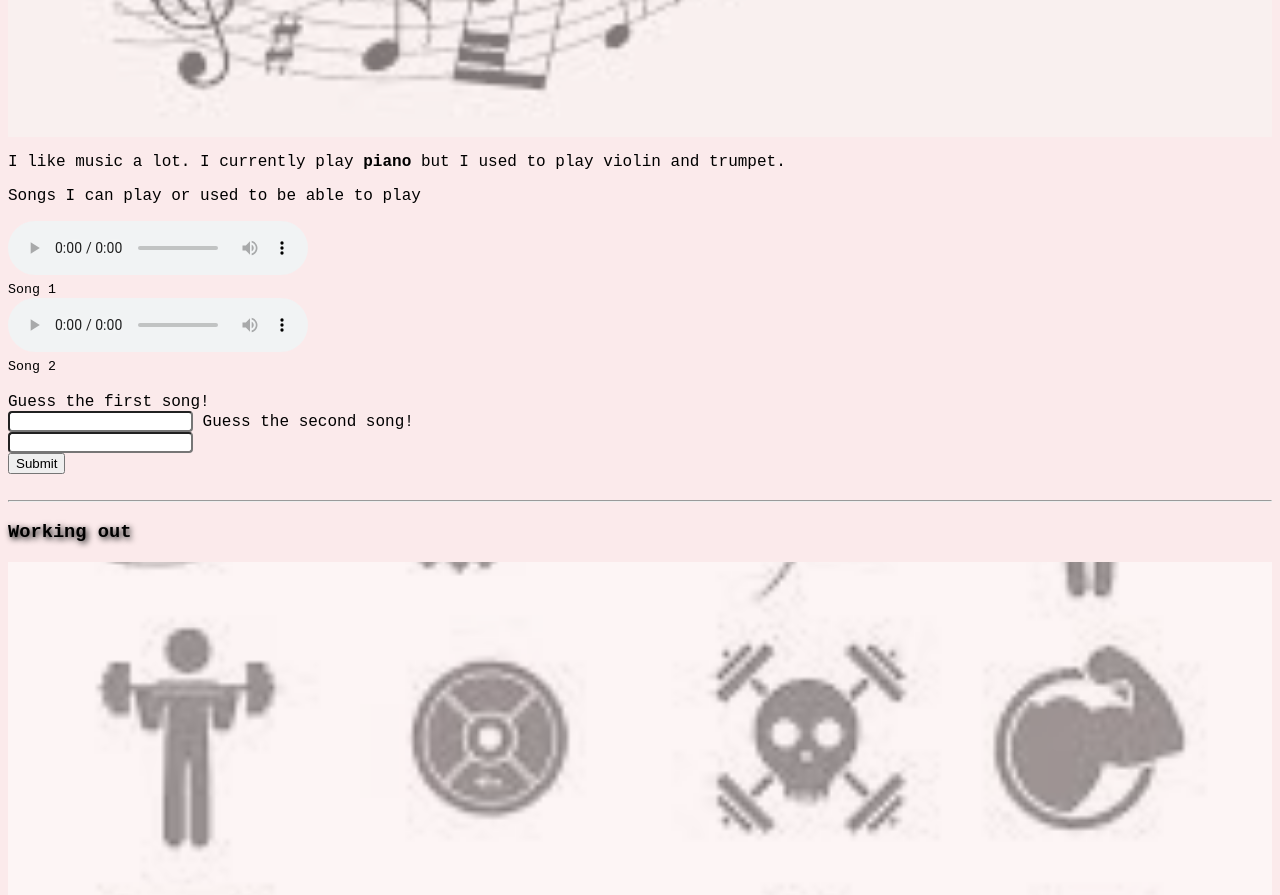
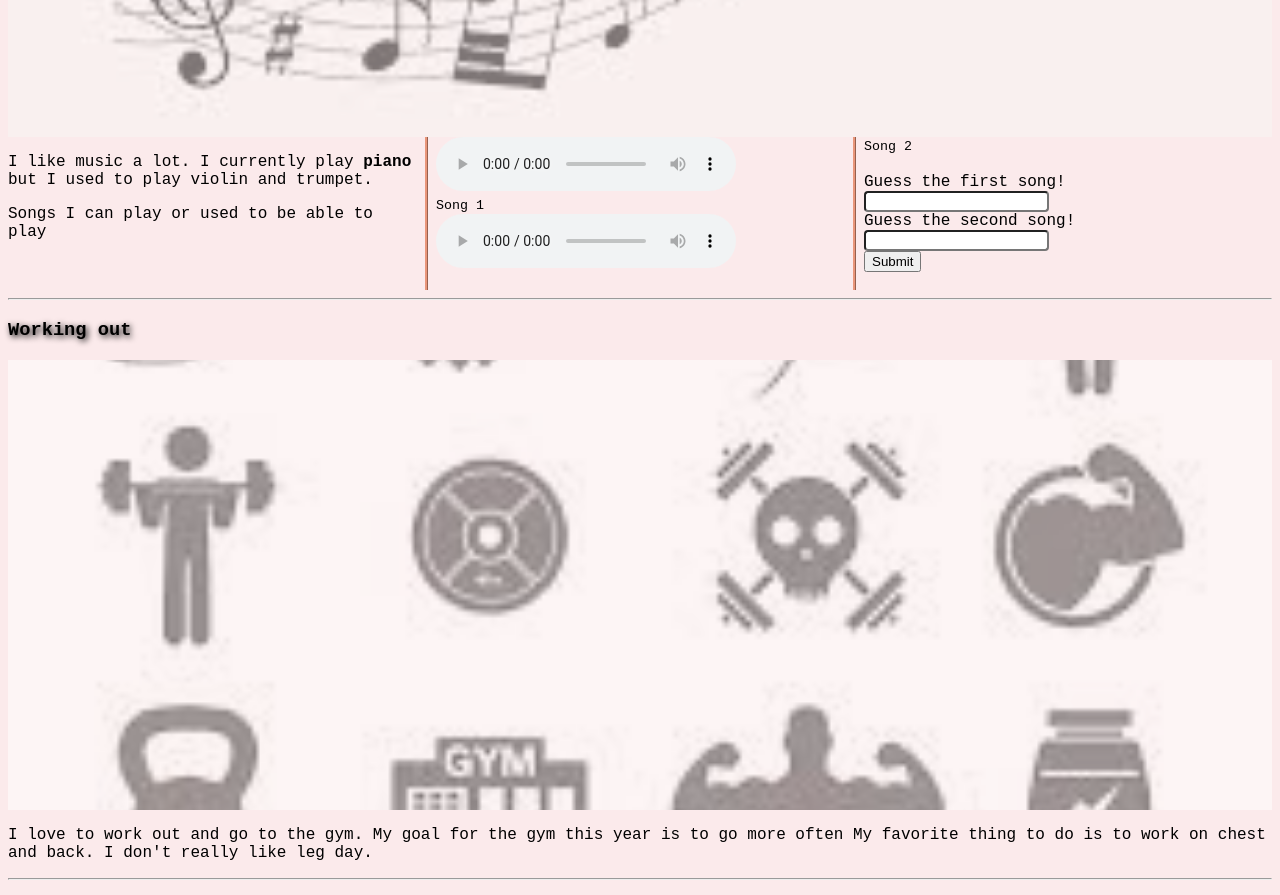
Before and after one commit to elvinnguyen/CS2250, a plain HTML site: page about.html in a window 1280 px wide. Shown: the part 1360-2255 px from the top of the page. Drawn offline with Linux system fonts and the light colour scheme.

Commit message:
updated files

```diff
--- a/about.html
+++ b/about.html
@@ -41,6 +41,7 @@
         <section>
             <h3>Music</h3>
             <div class="parallax2"></div>
+            <div class="column">
                 <p>I like music a lot. I currently play <strong>piano</strong> but I used to play violin and trumpet.</p>
                 <p>Songs I can play or used to be able to play</p>
                 <audio controls>
@@ -60,6 +61,7 @@
                 <form>
                     <label for="firstsong">Guess the first song!</label><br />
                     <input type="text" id="firstsong" >
+                    <br/>
                     <label for="secondsong">Guess the second song!</label><br />
                     <input type="text" id="secondsong" >
                     <br />
@@ -67,6 +69,7 @@
                 </form>
 
                 <br />
+            </div>
 
         </section>
 
--- a/css_styles/style.css
+++ b/css_styles/style.css
@@ -163,3 +163,13 @@ tr:hover {
         transform: rotate(360deg);
     }
 }
+
+.column {
+    column-count: 3;
+    column-gap: 20px;
+    column-rule-style: ridge;
+    column-rule-width: 3px;
+    column-rule-color: darksalmon;
+    column-span: none;
+    column-width: 100px;
+}
```
Also changed, not shown: index.html (+2 -1 lines), book.png (added). Lines whose indentation alone changed are shown as unchanged.
